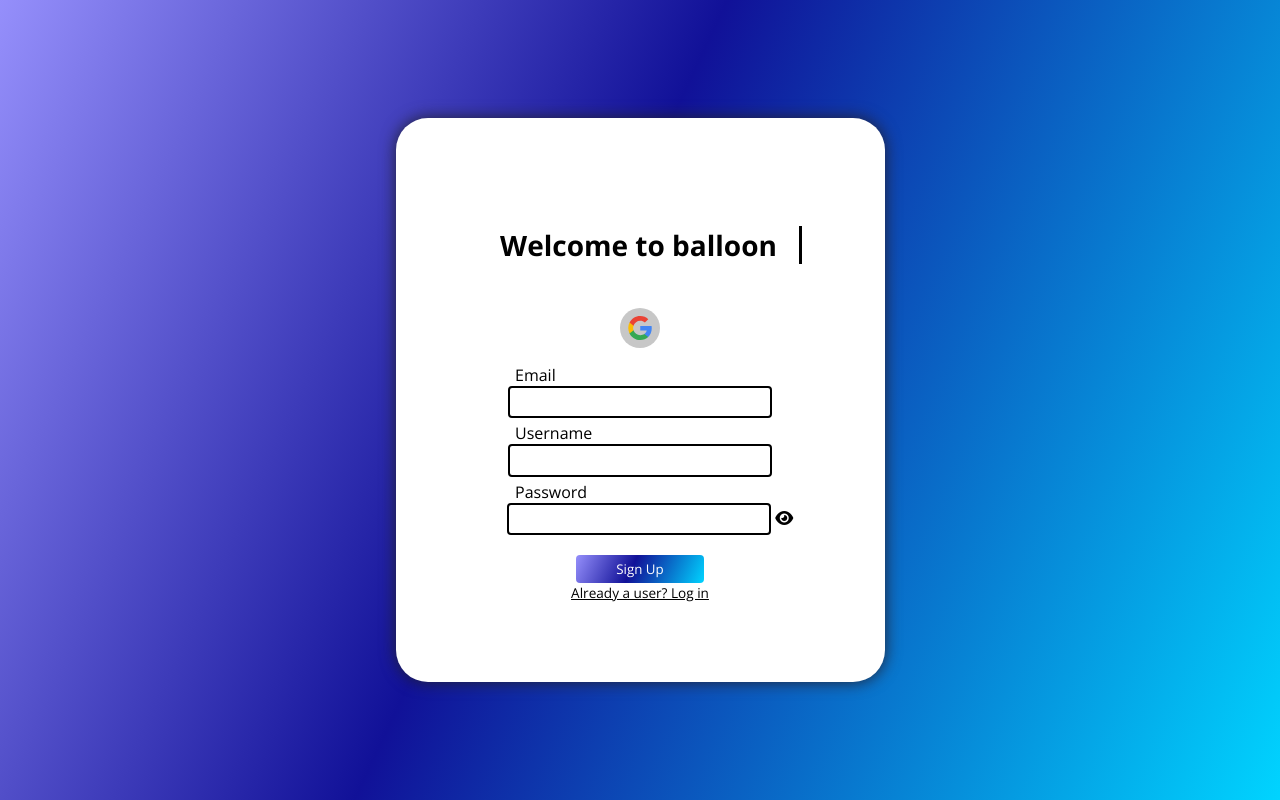
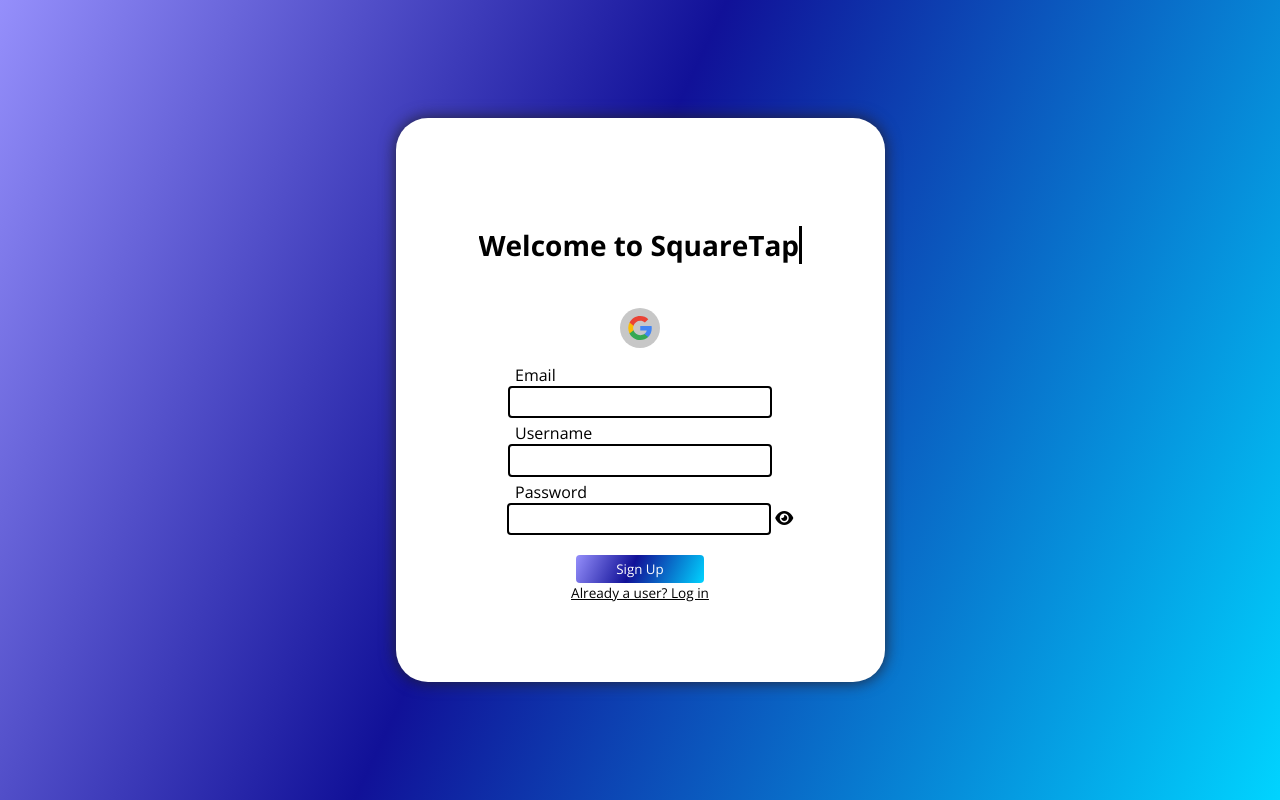
Before and after one commit to chrisdaid/cruzhacks22, a website with bundled scripts: page index.html in a window 1280 px wide. Built offline with nearby package versions, Linux system fonts and the light colour scheme; no server answers.

Commit message:
change title of website to SquareTap

```diff
--- a/index.html
+++ b/index.html
@@ -4,7 +4,7 @@
     <meta charset="UTF-8" />
     <meta http-equiv="X-UA-Compatible" content="IE=edge" />
     <meta name="viewport" content="width=device-width, initial-scale=1.0" />
-    <title>Home - Sign Up</title>
+    <title>SquareTap - Welcome</title>
     <link rel="stylesheet" href="./styles/style.css" />
     <link rel="preconnect" href="https://fonts.googleapis.com" />
     <link rel="preconnect" href="https://fonts.gstatic.com" crossorigin />
@@ -19,7 +19,7 @@
   </head>
   <body>
     <div class="login-container">
-      <h1 class="typewriter typewriter-signup">Welcome to balloon</h1>
+      <h1 class="typewriter typewriter-signup">Welcome to SquareTap</h1>
       <div class="google-signin"></div>
 
         <label for="username">Email</label>
```
Also changed, not shown: login.html (+1 -1 lines).
